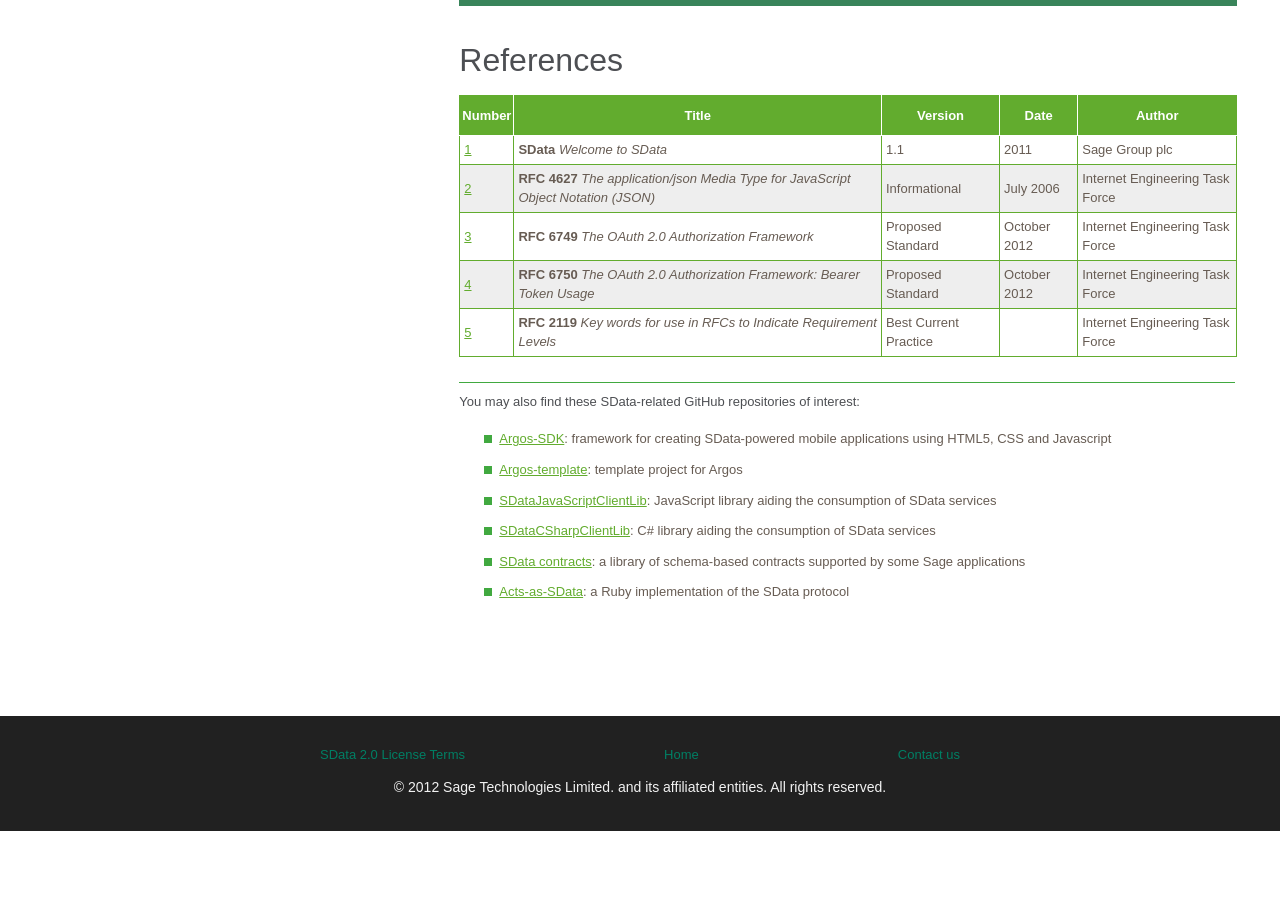
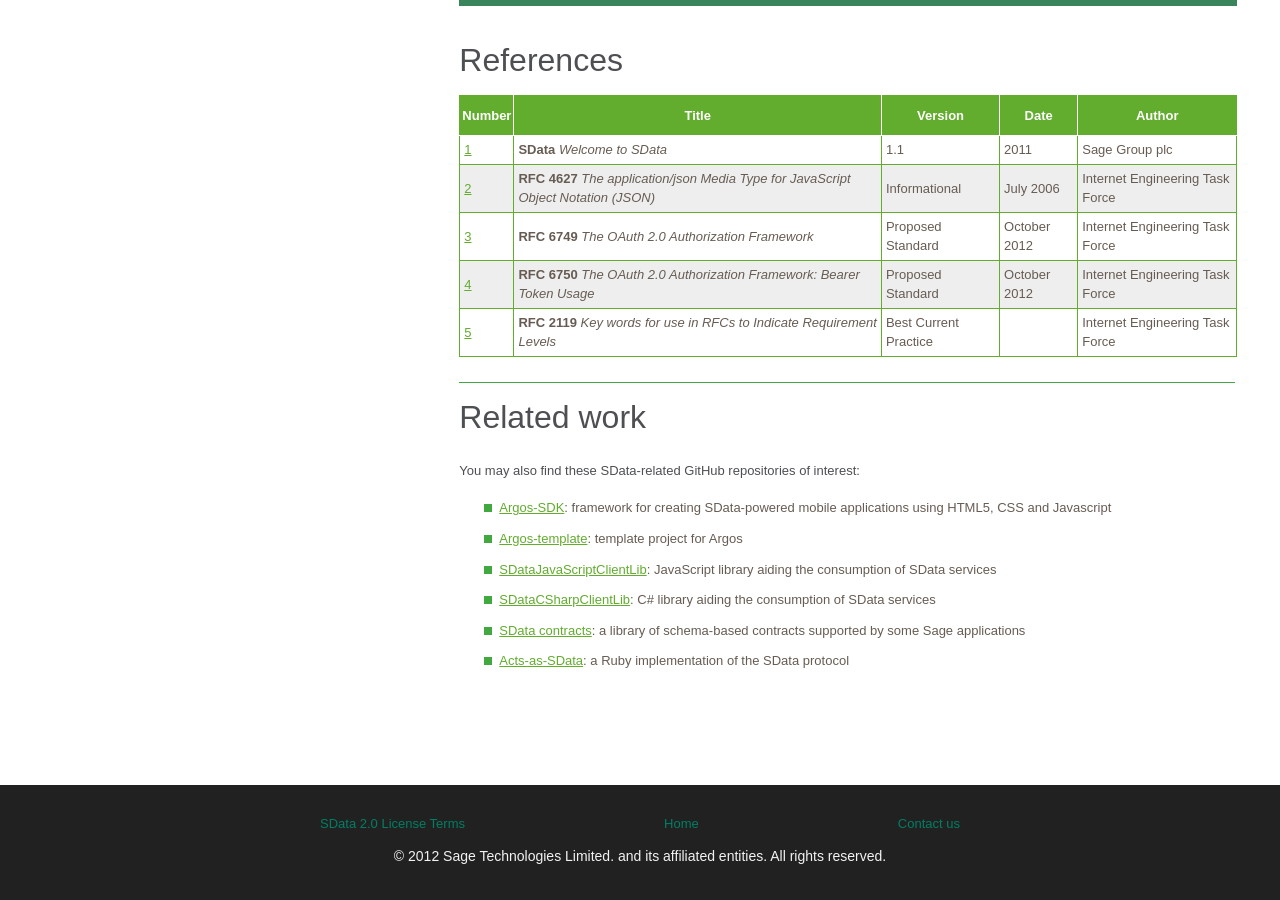
Before and after one commit to kaqa/SData-2.0, a Jekyll site: the page built from index.md, in a window 1280 px wide and 900 px high, scrolled down 1282 px. Built offline with Jekyll 4.4.1, drawn with Linux system fonts in a browser that asks for light colours; before the commit the page ends 2113 px from its top, so only the background shows below that.

Commit message:
Update index.md

```diff
--- a/index.md
+++ b/index.md
@@ -38,10 +38,15 @@
 The key words "MUST", "MUST NOT", "REQUIRED", "SHALL", "SHALL NOT", "SHOULD", "SHOULD NOT", "RECOMMENDED", "MAY", and "OPTIONAL" in this document are to be interpreted as described in RFC 2119, "Key words for use in RFCs to Indicate Requirement Levels" [[5](#5)].
 
 * Compliance aspects are displayed in a black box as shown below
+
 <blockquote class="compliance"> Compliance requirements </blockquote>
+
 * Aspects deemed important for implementation are highlighted in an orange box
+
 <blockquote class="warning">Text </blockquote>
+
 * Notes to the reader are displayed as shown below
+
 <blockquote class="note"> note contents </blockquote>
 
 ## <a name="references" href="#references">References</a>
@@ -69,6 +74,7 @@
 
 ***
 
+## <a name="references" href="#references">Related work</a>
 You may also find these SData-related GitHub repositories of interest:
 
 *   [Argos-SDK](https://github.com/Sage/argos-sdk):
```
